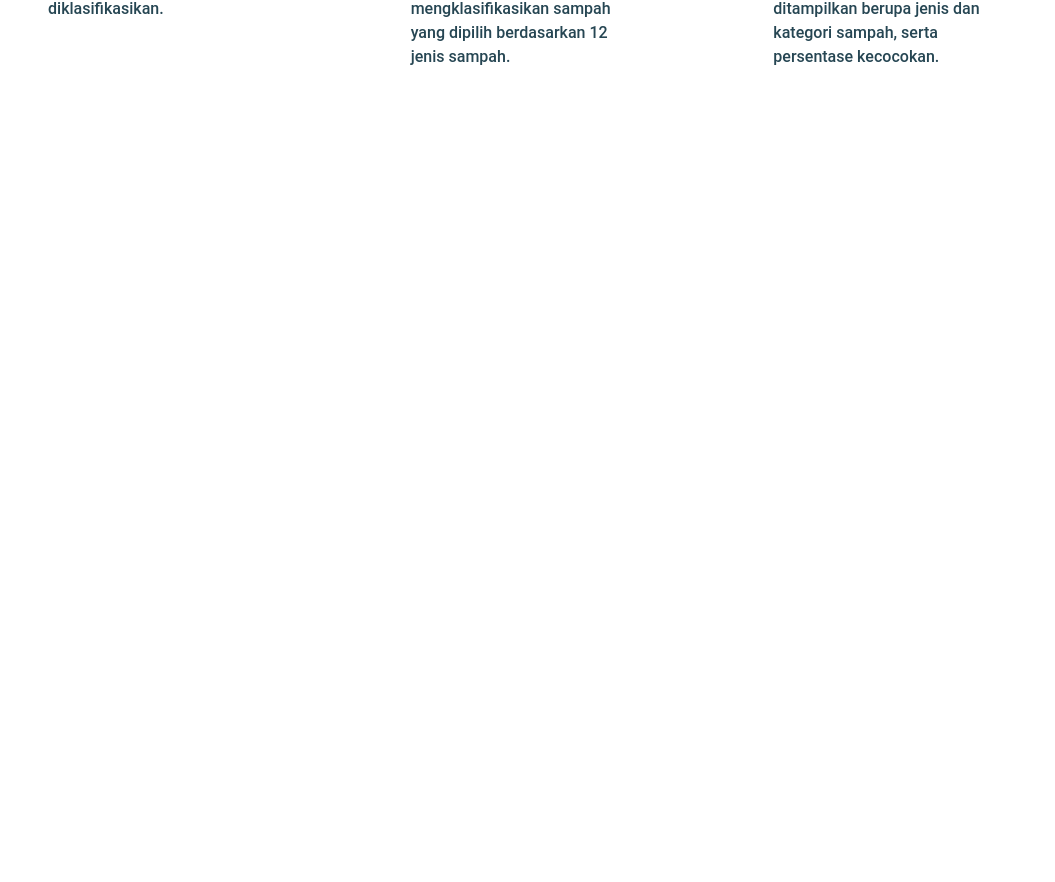
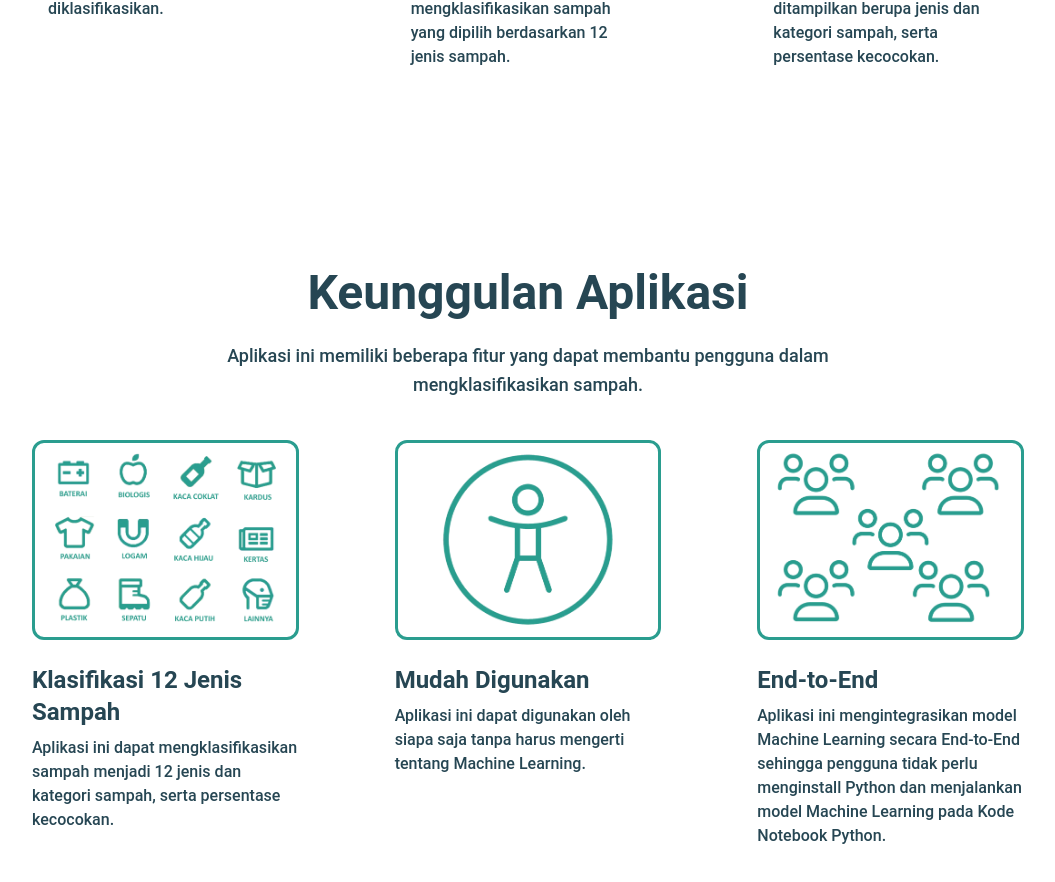
Before and after one commit to virgiawankusuma/Garbage-Classification, a React (Create React App) app: page / in a window 1280 px wide. Shown: the part 1716-2598 px from the top of the page, without its empty margins (112-1167 px from the left). Before the commit the page ends 1865 px from the top, so only its background shows below. Built offline with nearby package versions, Linux system fonts and the light colour scheme.

Commit message:
feat: Add Featured Section; fix: Change padding value, chore: Add period in each word

```diff
--- /dev/null
+++ b/src/components/featuredSection/Featured.js
@@ -0,0 +1,26 @@
+import { featured } from '../../data/homeData';
+import FeaturedBody from './FeaturedBody';
+
+export default function Featured() {
+  return (
+    <section id="featured" className="py-36">
+      <div className="container">
+        <div className="flex flex-wrap justify-center">
+          <h2 className="text-2xl text-dark font-bold text-center w-full mb-6 md:text-3xl lg:text-5xl">
+            {featured.title}
+          </h2>
+          <p className="w-full text-dark font-medium text-center mb-10 lg:leading-relaxed lg:w-2/3 lg:text-lg">
+            {featured.subtitle}
+          </p>
+        </div>
+        <div className="flex flex-wrap gap-y-10 lg:gap-y-2">
+          {
+            featured.features.map((feature, index) => (
+              <FeaturedBody key={index} feature={feature} />
+            ))
+          }
+        </div>
+      </div>
+    </section>
+  );
+}
--- /dev/null
+++ b/src/components/featuredSection/FeaturedBody.js
@@ -0,0 +1,21 @@
+export default function FeaturedBody({ feature }) {
+  return (
+    <div className="w-full md:w-1/2 lg:w-1/3 px-4 md:px-12">
+      <div className="flex flex-wrap justify-between">
+        <img
+          className="w-full h-[200px] object-scale-down border-[3px] border-primary rounded-xl"
+          src={feature.image}
+          alt={feature.title}
+        />
+        <div className="w-full mt-2 lg:mt-6">
+          <h3 className="text-xl font-bold text-dark mb-2 md:text-2xl">
+            {feature.title}
+          </h3>
+          <p className="font-medium text-dark">
+            {feature.desc}
+          </p>
+        </div>
+      </div>
+    </div>
+  );
+}
--- a/src/components/stepsSection/Steps.js
+++ b/src/components/stepsSection/Steps.js
@@ -3,7 +3,7 @@ import StepBody from './StepBody';
 
 export default function Steps() {
   return (
-    <section id="steps" className="py-20">
+    <section id="steps" className="pt-20 md:pb-14">
       <div className="container">
         <h2 className="text-2xl text-dark font-bold text-center w-full mb-8 md:mb-16 md:text-3xl lg:text-5xl">
           {steps.title}
--- a/src/data/homeData.js
+++ b/src/data/homeData.js
@@ -1,7 +1,7 @@
 const hero =
 {
   title: 'Garbage Classification',
-  subtitle: 'Klasifikasi sampah 12 jenis dengan Machine Learning End-to-End',
+  subtitle: 'Klasifikasi sampah 12 jenis dengan Machine Learning End-to-End.',
   desc: 'Aplikasi yang mengintegrasikan model Machine Learning Image Classification untuk klasifikasi 12 jenis sampah secara End-to-End bagi pengguna.',
   video: '/video/hero.webm',
   image: '/img/hero.webp',
@@ -42,12 +42,12 @@ const steps =
 const featured =
 {
   title: 'Keunggulan Aplikasi',
-  subtitle: 'Aplikasi ini memiliki beberapa fitur yang dapat membantu pengguna dalam mengklasifikasikan sampah',
+  subtitle: 'Aplikasi ini memiliki beberapa fitur yang dapat membantu pengguna dalam mengklasifikasikan sampah.',
   features: [
     {
       id: 0,
       title: 'Klasifikasi 12 Jenis Sampah',
-      desc: 'Aplikasi ini dapat mengklasifikasikan sampah menjadi 12 jenis dan kategori sampah, serta persentase kecocokan',
+      desc: 'Aplikasi ini dapat mengklasifikasikan sampah menjadi 12 jenis dan kategori sampah, serta persentase kecocokan.',
       image: '/img/featured/12-types-of-trash.webp',
     },
     {
--- a/src/pages/Home.js
+++ b/src/pages/Home.js
@@ -2,6 +2,7 @@ import Layout from '../components/Layout';
 import Hero from '../components/hero/Hero';
 import About from '../components/aboutSection/About';
 import Steps from '../components/stepsSection/Steps';
+import Featured from '../components/featuredSection/Featured';
 
 export default function Home() {
   return (
@@ -9,6 +10,7 @@ export default function Home() {
       <Hero />
       <About />
       <Steps />
+      <Featured />
     </Layout>
   );
 }
```
